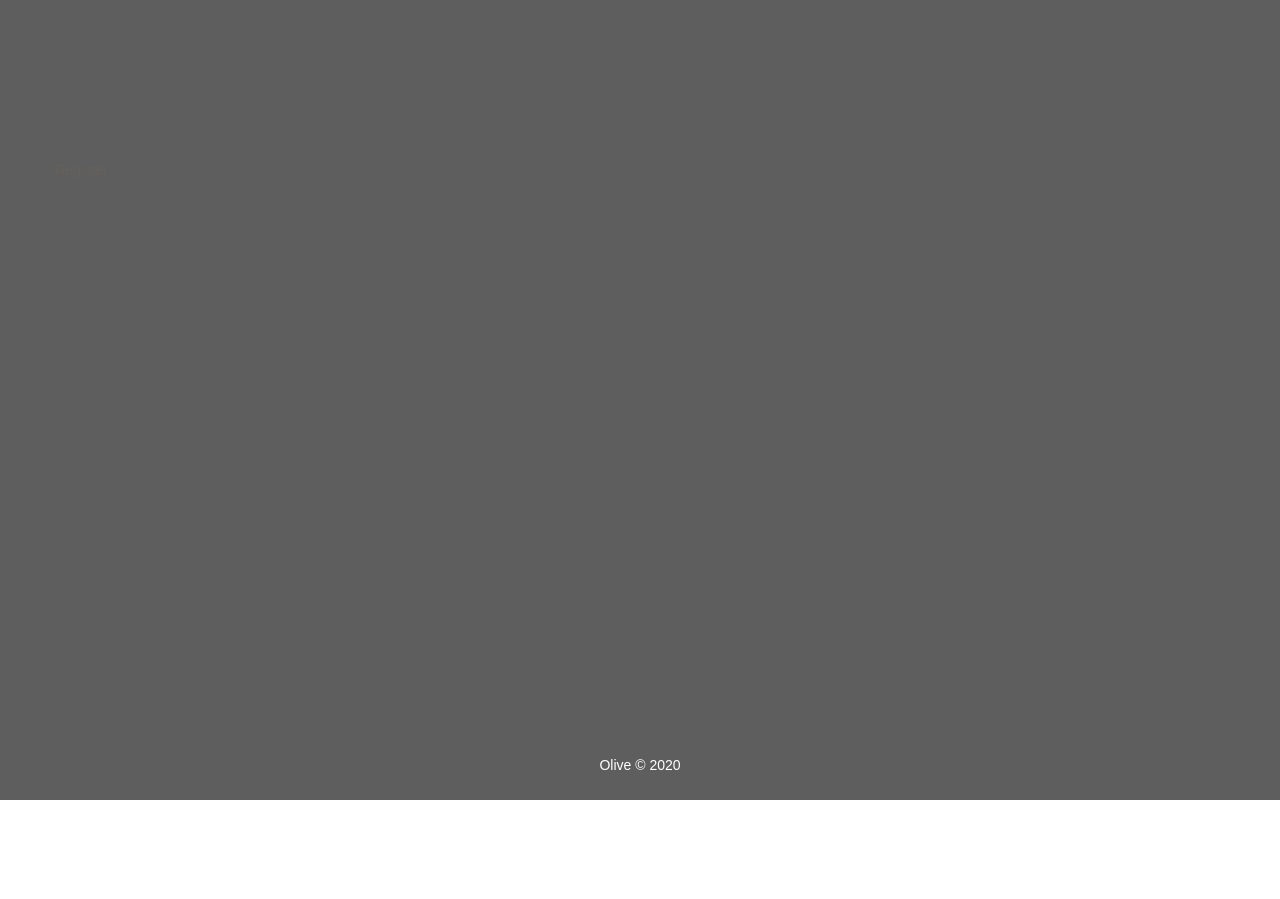
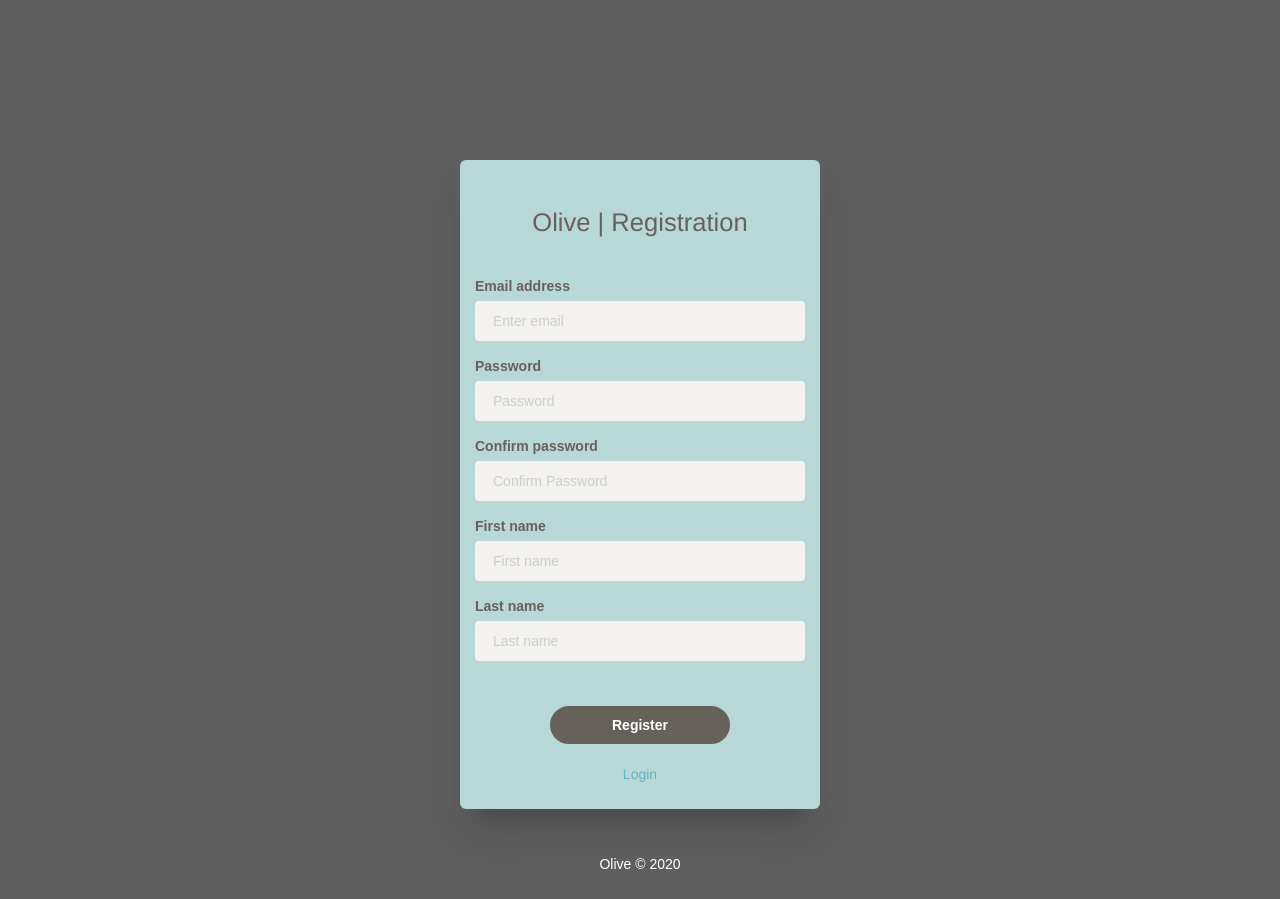
Before and after one commit to nikkinicholasromero/olive, an Angular app: page /register in a window 1280 px wide. Before the commit the page ends 800 px from the top, so only its background shows below. Built offline with nearby package versions, Linux system fonts and the light colour scheme; a web font is replaced by a local one.

Commit message:
Designed registration page

```diff
--- a/src/app/modules/login/login.component.html
+++ b/src/app/modules/login/login.component.html
@@ -7,7 +7,7 @@
             <div class="content">
                 <div class="form-group">
                     <label>Email address</label>
-                    <input type="email" placeholder="Enter email" class="form-control input-no-border" formControlName="username">
+                    <input type="email" placeholder="Enter email" class="form-control input-no-border" formControlName="emailAddress">
                 </div>
                 <div class="form-group">
                     <label>Password</label>
--- a/src/app/modules/login/login.component.ts
+++ b/src/app/modules/login/login.component.ts
@@ -10,7 +10,7 @@ import { FormBuilder, FormGroup } from '@angular/forms';
 })
 export class LoginComponent implements OnInit {
   loginForm: FormGroup = this.formBuilder.group({
-    username: [''],
+    emailAddress: [''],
     password: ['']
   });
 
@@ -26,9 +26,9 @@ export class LoginComponent implements OnInit {
   }
 
   onSubmit(): void {
-    const username: string = this.loginForm.controls['username'].value;
+    const emailAddress: string = this.loginForm.controls['emailAddress'].value;
     const password: string = this.loginForm.controls['password'].value;
-    if (this.authenticationService.authenticate(username, password)) {
+    if (this.authenticationService.authenticate(emailAddress, password)) {
       this.router.navigate(['/home']);
     }
   }
--- a/src/app/modules/registration/registration.component.html
+++ b/src/app/modules/registration/registration.component.html
@@ -1 +1,37 @@
-Register
+<div class="col-md-4 col-sm-6 col-md-offset-4 col-sm-offset-3">
+    <form [formGroup]="registrationForm" (ngSubmit)="onSubmit()">
+        <div class="card" data-background="color" data-color="blue">
+            <div class="header">
+                <h3 class="title">Olive | Registration</h3>
+            </div>
+            <div class="content">
+                <div class="form-group">
+                    <label>Email address</label>
+                    <input type="email" placeholder="Enter email" class="form-control input-no-border" formControlName="emailAddress">
+                </div>
+                <div class="form-group">
+                    <label>Password</label>
+                    <input type="password" placeholder="Password" class="form-control input-no-border" formControlName="password">
+                </div>
+                <div class="form-group">
+                    <label>Confirm password</label>
+                    <input type="password" placeholder="Confirm Password" class="form-control input-no-border" formControlName="confirmPassword">
+                </div>
+                <div class="form-group">
+                    <label>First name</label>
+                    <input type="text" placeholder="First name" class="form-control input-no-border" formControlName="firstName">
+                </div>
+                <div class="form-group">
+                    <label>Last name</label>
+                    <input type="text" placeholder="Last name" class="form-control input-no-border" formControlName="lastName">
+                </div>
+            </div>
+            <div class="footer text-center">
+                <button type="submit" class="btn btn-fill btn-wd ">Register</button>
+                <div class="forgot">
+                    <a href="/login">Login</a>
+                </div>
+            </div>
+        </div>
+    </form>
+</div>
--- a/src/app/modules/registration/registration.component.ts
+++ b/src/app/modules/registration/registration.component.ts
@@ -1,6 +1,7 @@
 import { Component, OnInit } from '@angular/core';
 import { AuthenticationService } from '../../auth/authentication.service';
 import { Router } from '@angular/router';
+import { FormBuilder, FormGroup } from '@angular/forms';
 
 @Component({
   selector: 'app-registration',
@@ -8,14 +9,26 @@ import { Router } from '@angular/router';
   styleUrls: ['./registration.component.css']
 })
 export class RegistrationComponent implements OnInit {
+  registrationForm: FormGroup = this.formBuilder.group({
+    emailAddress: [''],
+    password: [''],
+    confirmPassword: [''],
+    firstName: [''],
+    lastName: ['']
+  });
 
   constructor(
     private authenticationService: AuthenticationService,
-    private router: Router) { }
+    private router: Router,
+    private formBuilder: FormBuilder) { }
 
   ngOnInit(): void {
     if (this.authenticationService.isAuthenticated()) {
       this.router.navigate(['/home']);
     }
   }
+
+  onSubmit(): void {
+    this.router.navigate(['/']);
+  }
 }
```
Also changed, not shown: 1 other file (tests, documents, lock files or other folders).
